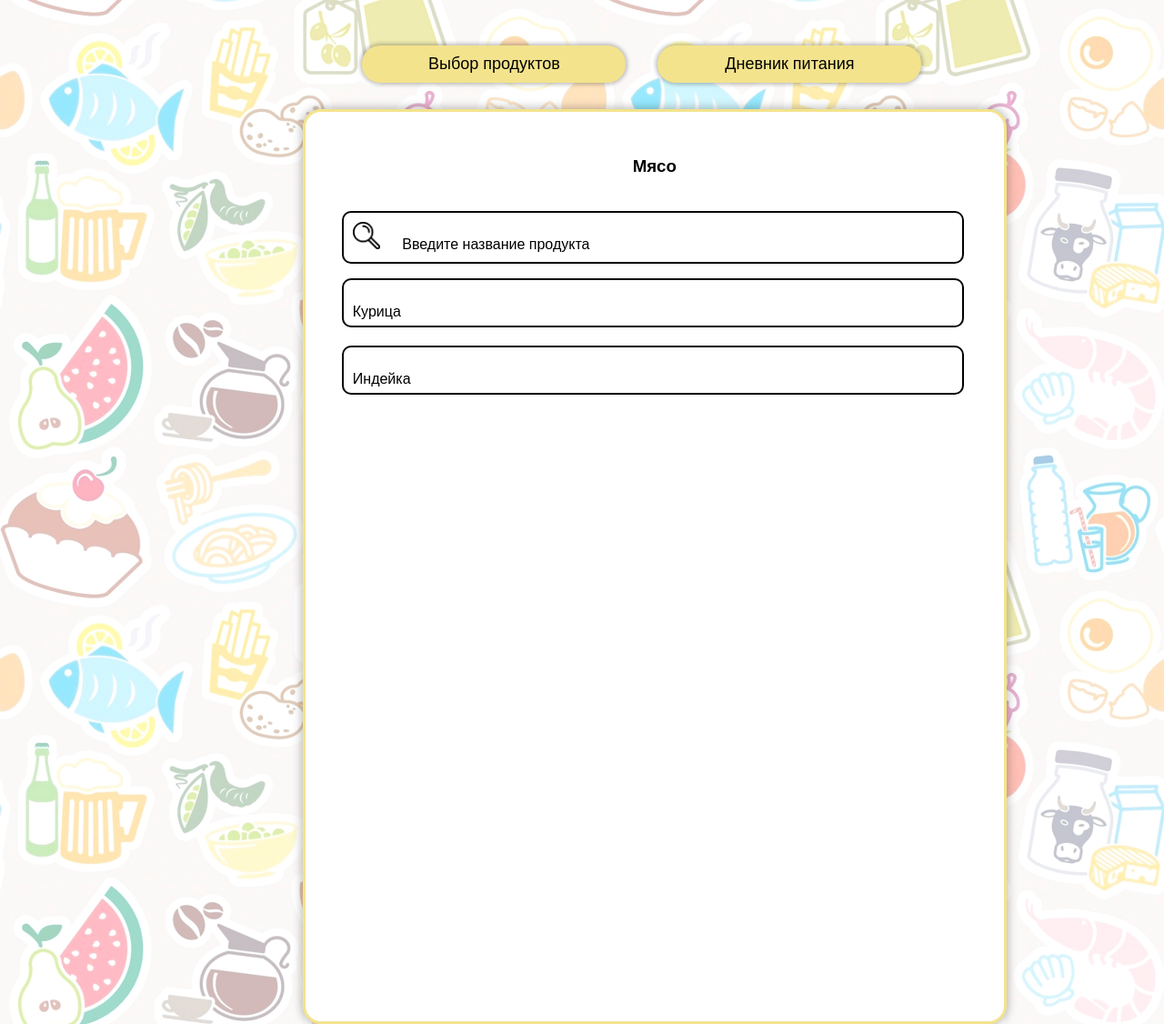
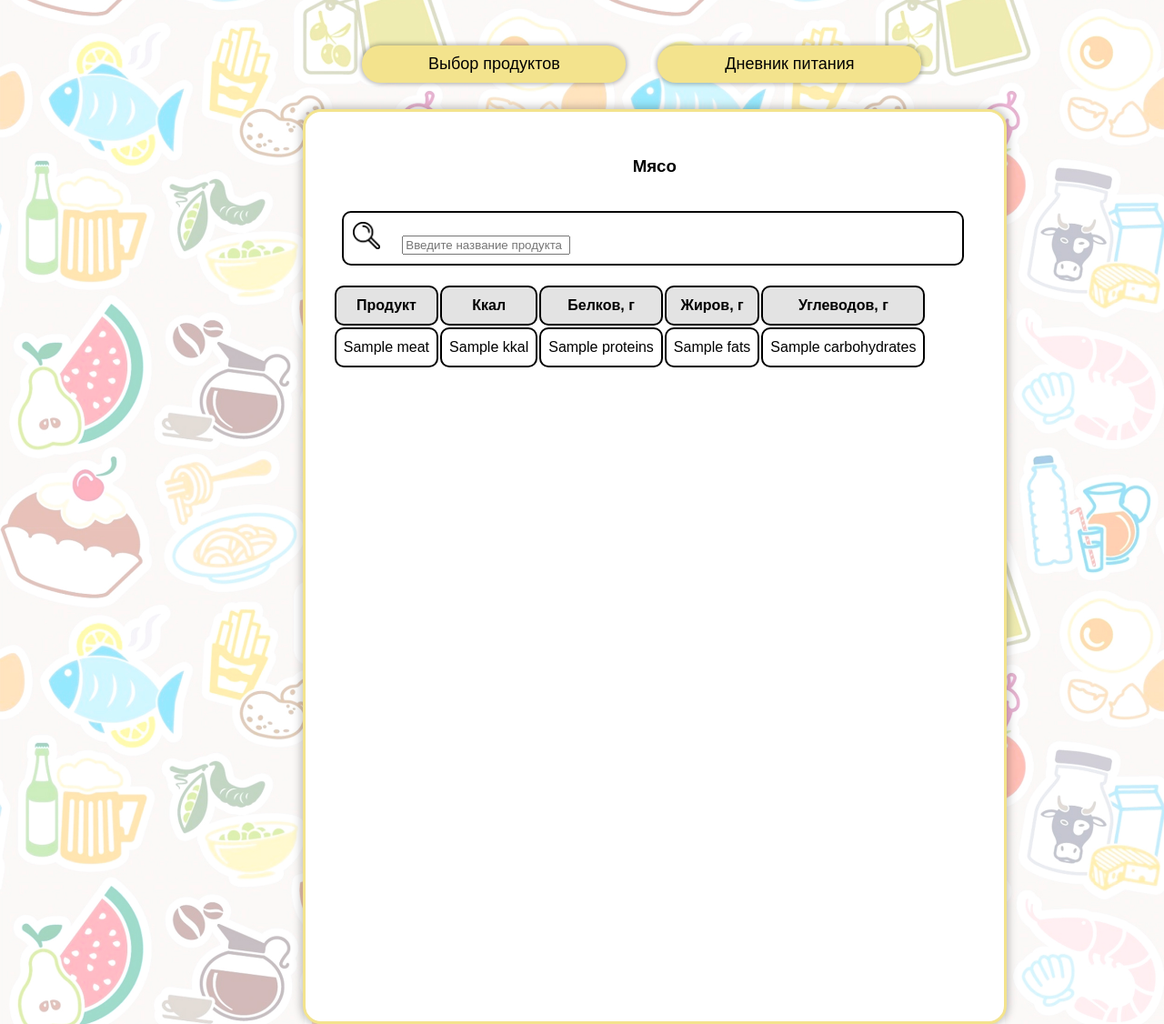
Before and after one commit to danponyavin/Healthy-Fitness, a Django app: template healthyfitness/food_diary/templates/food_diary/product_selection_meat.html in a window 1280 px wide; the page is wider, and only the part inside the window is pictured. Shown: the part 60-1186 px from the top of that part at 91% size. Run offline with Django 4.2, Linux system fonts and the light colour scheme; the template is opened without the code that fills it: most values are stand-ins (such as "Sample title", 1, 10 or a date in 2020).

Commit message:
Added display from the database on the page with meat

```diff
--- a/healthyfitness/food_diary/static/food_diary/css/style_category_products.css
+++ b/healthyfitness/food_diary/static/food_diary/css/style_category_products.css
@@ -124,15 +124,47 @@ header {
     margin-right: 20px;
 }
 
+
 .product{
     text-decoration: none;
-    width: 670px;
     background-color: #FFFFFF;
-    padding: 10px 0px 20px 10px;
+    padding: 10px 8px 10px 8px;
     margin-bottom: 20px;
     border: 2px solid #000000;
     border-radius: 10px;
     list-style-type: none;
-    text-align: left;
     height: 20px;
 }
+
+table, th, td {
+    margin-left: 30px;
+    margin-right: 20px;
+    margin-top: 20px;
+}
+
+th, td {
+    padding: 5px;
+}
+
+th {
+    cursor: pointer;
+}
+
+
+th.sorted[data-order="1"],
+th.sorted[data-order="-1"] {
+    position: relative;
+}
+
+th.sorted[data-order="1"]::after,
+th.sorted[data-order="-1"]::after {
+    right: 8px;
+}
+
+th.sorted[data-order="-1"]::after {
+	content: "▼"
+}
+
+th.sorted[data-order="1"]::after {
+	content: "▲"
+}
--- a/healthyfitness/food_diary/templates/food_diary/product_selection_meat.html
+++ b/healthyfitness/food_diary/templates/food_diary/product_selection_meat.html
@@ -62,16 +62,47 @@
         <h3 align="center" class="typeOfProducts">Мясо</h3>
         <div class="searchProducts">
             <img src="{% static 'food_diary/img/lupa.png'%}" class="lupa">
-            <a>Введите название продукта</a>
+            <input placeholder="Введите название продукта">
         </div>
-        <ul>
-            <li class="product">
-                <p>Курица</p>
-            </li>
-            <li class="product">
-                <p>Индейка</p>
-            </li>
-        </ul>
+        <table class="table_sort">
+            <thead>
+            <tr>
+                <th class="product" style="background-color: #e3e3e3;">Продукт</th>
+                <th class="product" style="background-color: #e3e3e3;">Ккал</th>
+                <th class="product" style="background-color: #e3e3e3;">Белков, г</th>
+                <th class="product" style="background-color: #e3e3e3;">Жиров, г</th>
+                <th class="product" style="background-color: #e3e3e3;">Углеводов, г</th>
+            </tr>
+            </thead>
+            {% for i in meat %}
+                <tr>
+                    <td class="product">{{ i.name_of_product }}</td>
+                    <td class="product" align="center">{{ i.kkal }}</td>
+                    <td class="product" align="center">{{ i.proteins }}</td>
+                    <td class="product" align="center">{{ i.fats }}</td>
+                    <td class="product" align="center">{{ i.carbohydrates }}</td>
+                </tr>
+            {% endfor %}
+        </table>
+        <script>
+            document.addEventListener('DOMContentLoaded', () => {
+            const getSort = ({ target }) => {
+                const order = (target.dataset.order = -(target.dataset.order || -1));
+                const index = [...target.parentNode.cells].indexOf(target);
+                const collator = new Intl.Collator(['en', 'ru'], { numeric: true });
+                const comparator = (index, order) => (a, b) => order * collator.compare(
+                    a.children[index].innerHTML,
+                    b.children[index].innerHTML
+                );
+                for(const tBody of target.closest('table').tBodies)
+                    tBody.append(...[...tBody.rows].sort(comparator(index, order)));
+
+                for(const cell of target.parentNode.cells)
+                    cell.classList.toggle('sorted', cell === target);
+            };
+            document.querySelectorAll('.table_sort thead').forEach(tableTH => tableTH.addEventListener('click', () => getSort(event)));
+            });
+        </script>
     </div>
 </section>
 
--- a/healthyfitness/food_diary/views.py
+++ b/healthyfitness/food_diary/views.py
@@ -1,4 +1,6 @@
 from django.shortcuts import render
+
+from food_diary.models import Food
 
 
 def UserFood(request):
@@ -14,7 +16,8 @@ def Cereals(request):
     return render(request, 'food_diary/product_selection_cereals.html')
 
 def Meat(request):
-    return render(request, 'food_diary/product_selection_meat.html')
+    meat = Food.objects.filter(type_of_food=1)
+    return render(request, 'food_diary/product_selection_meat.html', {'meat': meat})
 
 def VegFruit(request):
     return render(request, 'food_diary/product_selection_veg&fruit.html')
```
